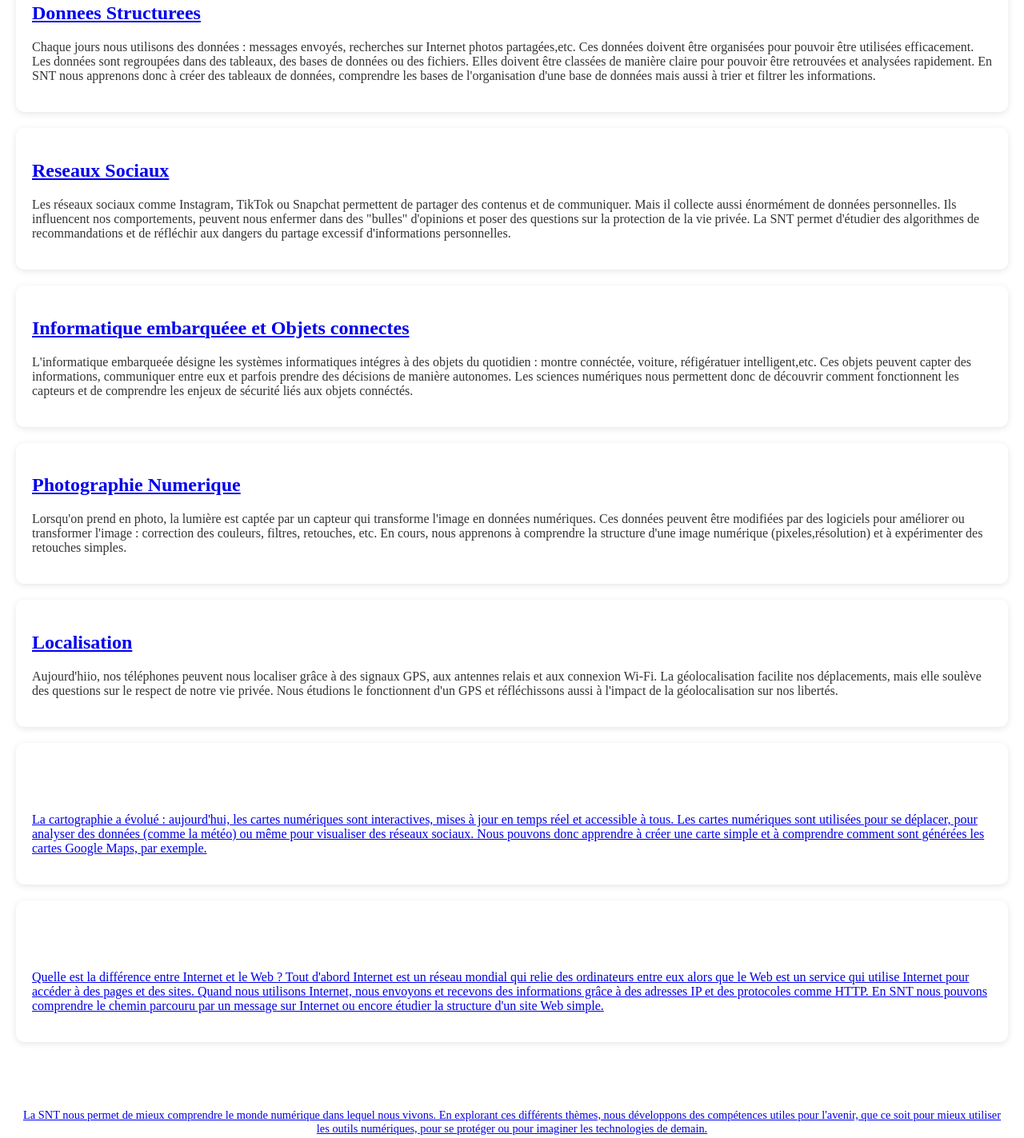
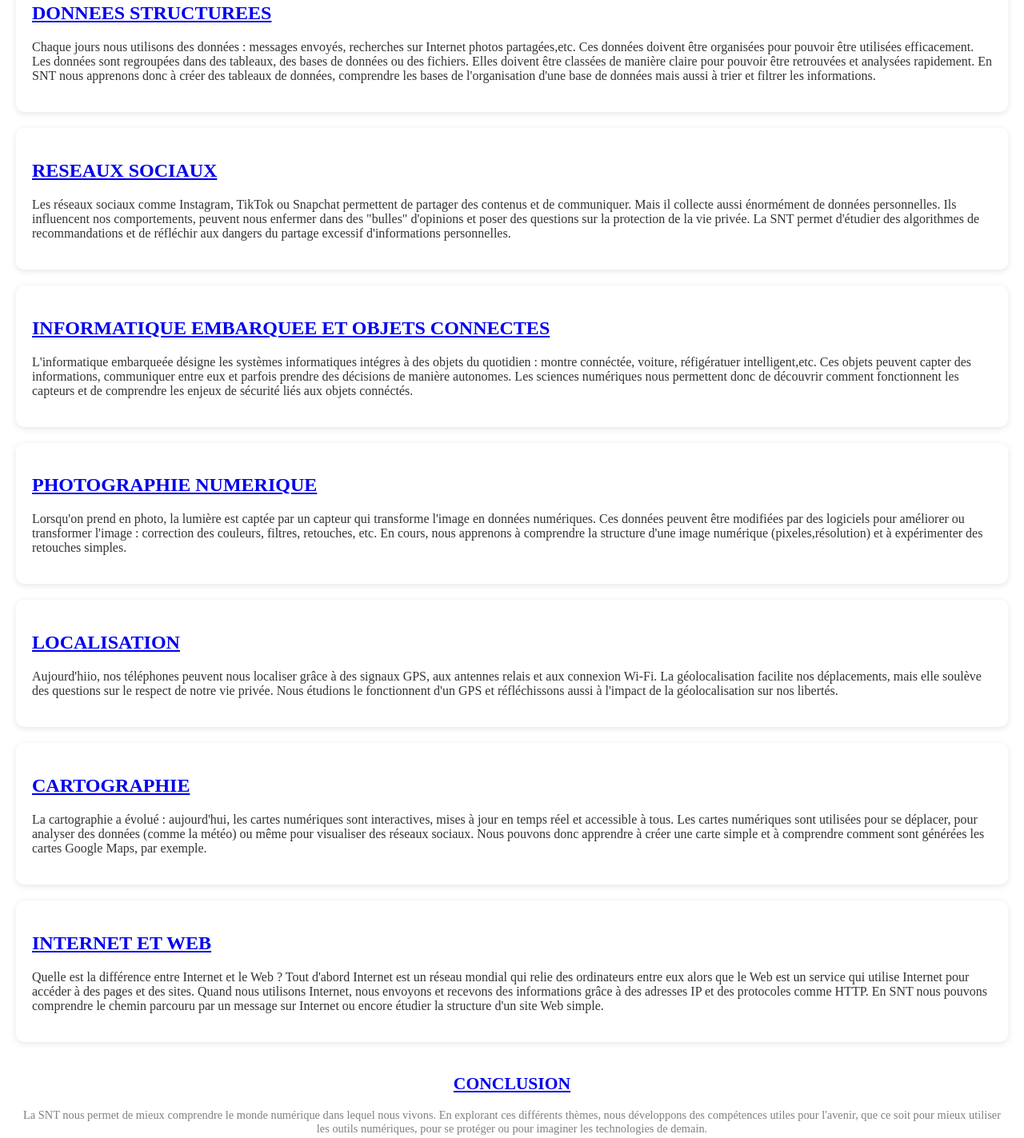
Before and after one commit to PrinceMartinsMila/SNT, a plain HTML site: page index.html in a window 1280 px wide. Shown: the part 863-2286 px from the top of the page at 80% size. Drawn offline with Linux system fonts and the light colour scheme.

Commit message:
Update index.html

```diff
--- a/index.html
+++ b/index.html
@@ -32,7 +32,7 @@
 
     <section>
 
-        <h2> <a href="introduction.html"> Introduction </a> <br> </h2>
+        <h2> <a href="introduction.html"> INTRODUCTION </a> <br> </h2>
 
         <p>La SNT est un enseignement proposé en classe de Seconde. Il a pour but de faire découvrir aux élèves les principaux domaines liés au numérique, qui occupe aujourd'hui une place centrale dans nos vies.
 Cela permet de comprendre comment fonctionnent les technologies que nous utilisons au quotidien, mais aussi de réfléchir à leurs impacts sur notre société.</p>
@@ -43,7 +43,7 @@ Cela permet de comprendre comment fonctionnent les technologies que nous utiliso
 
     <section>
 
-        <h2> <a href="programmationPython.html"> Programmation Python</a> <br> </h2>
+        <h2> <a href="programmationpython.html"> PROGRAMMATION PYTHON </a> <br> </h2>
 
         <p>La programmation consiste à écrire des instructions compréhensibles par un ordinateur pour qu'il réalise des tâches spécifiques. Python est un langage simple à apprendre, utilisé par de nombreux professionnels dans le monde entier. Il permet de réaliser des programmes variés, allant de calaculs simples à des applications complexes. En SNT, apprendre Python aide à développer la logique, la rigueur et à comprendre comment fonctionnent les logiciels que nous utilisons.
 Cette programmation permet de réaliser des calculs automatisés, à créer des programmes simples qui posent des questions et analysent les réponses tout cela en apprenant les bases comme les variables et les conditions.</p>
@@ -54,7 +54,7 @@ Cette programmation permet de réaliser des calculs automatisés, à créer des
 
     <section>
 
-        <h2> <a href="doneesStructurees.html"> Donnees Structurees</a> <br> </h2>
+        <h2> <a href="doneesstructurees.html"> DONNEES STRUCTUREES </a> <br> </h2>
 
         <p>Chaque jours nous utilisons des données : messages envoyés, recherches sur Internet photos partagées,etc. Ces données doivent être organisées pour pouvoir être utilisées efficacement. Les données sont regroupées dans des tableaux, des bases de données ou des fichiers. Elles doivent être classées de manière claire pour pouvoir être retrouvées et analysées rapidement.
 En SNT nous apprenons donc à créer des tableaux de données, comprendre les bases de l'organisation d'une base de données mais aussi à trier et filtrer les informations.</p>
@@ -65,7 +65,7 @@ En SNT nous apprenons donc à créer des tableaux de données, comprendre les ba
 
     <section>
 
-        <h2> <a href="reseauxSociaux.html"> Reseaux Sociaux</a> <br> </h2>
+        <h2> <a href="reseauxsociaux.html"> RESEAUX SOCIAUX </a> <br> </h2>
 
         <p>Les réseaux sociaux comme Instagram, TikTok ou Snapchat permettent de partager des contenus et de communiquer. Mais il collecte aussi énormément de données personnelles. Ils influencent nos comportements, peuvent nous enfermer dans des "bulles" d'opinions et poser des questions sur la protection de la vie privée.
 La SNT permet d'étudier des algorithmes de recommandations et de réfléchir aux dangers du partage excessif d'informations personnelles.</p>
@@ -76,7 +76,7 @@ La SNT permet d'étudier des algorithmes de recommandations et de réfléchir au
 
     <section>
 
-        <h2> <a href="objetsConnectes.html"> Informatique embarquéee et Objets connectes </a> <br> </h2>
+        <h2> <a href="informatiqueembarqueeetobjetsconnectes.html"> INFORMATIQUE EMBARQUEE ET OBJETS CONNECTES  </a> <br> </h2>
 
         <p>L'informatique embarqueée désigne les systèmes informatiques intégres à des objets du quotidien : montre connéctée, voiture, réfigératuer intelligent,etc. Ces objets peuvent capter des informations, communiquer entre eux et parfois prendre des décisions de manière autonomes.
 Les sciences numériques nous permettent donc de découvrir comment fonctionnent les capteurs et de comprendre les enjeux de sécurité liés aux objets connéctés.</p>
@@ -87,7 +87,7 @@ Les sciences numériques nous permettent donc de découvrir comment fonctionnent
 
     <section>
 
-        <h2> <a href="photographieNumerique.html"> Photographie Numerique </a> <br> </h2>
+        <h2> <a href="photographienumerique.html"> PHOTOGRAPHIE NUMERIQUE  </a> <br> </h2>
 
         <p>Lorsqu'on prend en photo, la lumière est captée par un capteur qui transforme l'image en données numériques. Ces données peuvent être modifiées par des logiciels pour améliorer ou transformer l'image : correction des couleurs, filtres, retouches, etc.
 En cours, nous apprenons à comprendre la structure d'une image numérique (pixeles,résolution) et à expérimenter des retouches simples.</p>
@@ -98,7 +98,7 @@ En cours, nous apprenons à comprendre la structure d'une image numérique (pixe
 
     <section>
 
-        <h2> <a href="localisation.html"> Localisation </a> <br> </h2>
+        <h2> <a href="localisation.html"> LOCALISATION </a> <br> </h2>
 
         <p>Aujourd'hiio, nos téléphones peuvent nous localiser grâce à des signaux GPS, aux antennes relais et aux connexion Wi-Fi. La géolocalisation facilite nos déplacements, mais elle soulève des questions sur le respect de notre vie privée.
 Nous étudions le fonctionnent d'un GPS et réfléchissons aussi à l'impact de la géolocalisation sur nos libertés.</p>
@@ -109,7 +109,7 @@ Nous étudions le fonctionnent d'un GPS et réfléchissons aussi à l'impact de
 
     <section>
 
-        <h2> <a href="cartographie.html" Cartographie </a> <br> </h2>
+        <h2> <a href="cartographie.html"> CARTOGRAPHIE </a> <br> </h2>
 
         <p>La cartographie a évolué : aujourd'hui, les cartes numériques sont interactives, mises à jour en temps réel et accessible à tous. Les cartes numériques sont utilisées pour se déplacer, pour analyser des données (comme la météo) ou même pour visualiser des réseaux sociaux.
 Nous pouvons donc apprendre à créer une carte simple et à comprendre comment sont générées les cartes Google Maps, par exemple.</p>
@@ -120,7 +120,7 @@ Nous pouvons donc apprendre à créer une carte simple et à comprendre comment
 
     <section>
 
-        <h2> <a href="internetetweb.html" Internet et Web </a> <br> </h2>
+        <h2> <a href="internetetweb.html"> INTERNET ET WEB </a> <br> </h2>
 
         <p>Quelle est la différence entre Internet et le Web ? Tout d'abord Internet est un réseau mondial qui relie des ordinateurs entre eux alors que le Web est un service qui utilise Internet pour accéder à des pages et des sites. Quand nous utilisons Internet, nous envoyons et recevons des informations grâce à des adresses IP et des protocoles comme HTTP.
 En SNT nous pouvons comprendre le chemin parcouru par un message sur Internet ou encore étudier la structure d'un site Web simple.</p>
@@ -131,7 +131,7 @@ En SNT nous pouvons comprendre le chemin parcouru par un message sur Internet ou
 
     <footer>
 
-        <h2> <a href="conclusion.html" Conclusion </a> <br> </h2>
+        <h2> <a href="conclusion.html"> CONCLUSION </a> <br> </h2>
 
 	<p>La SNT nous permet de mieux comprendre le monde numérique dans lequel nous vivons. En explorant ces différents thèmes, nous développons des compétences utiles pour l'avenir, que ce soit pour mieux utiliser les outils numériques, pour se protéger ou pour imaginer les technologies de demain.
 
```
